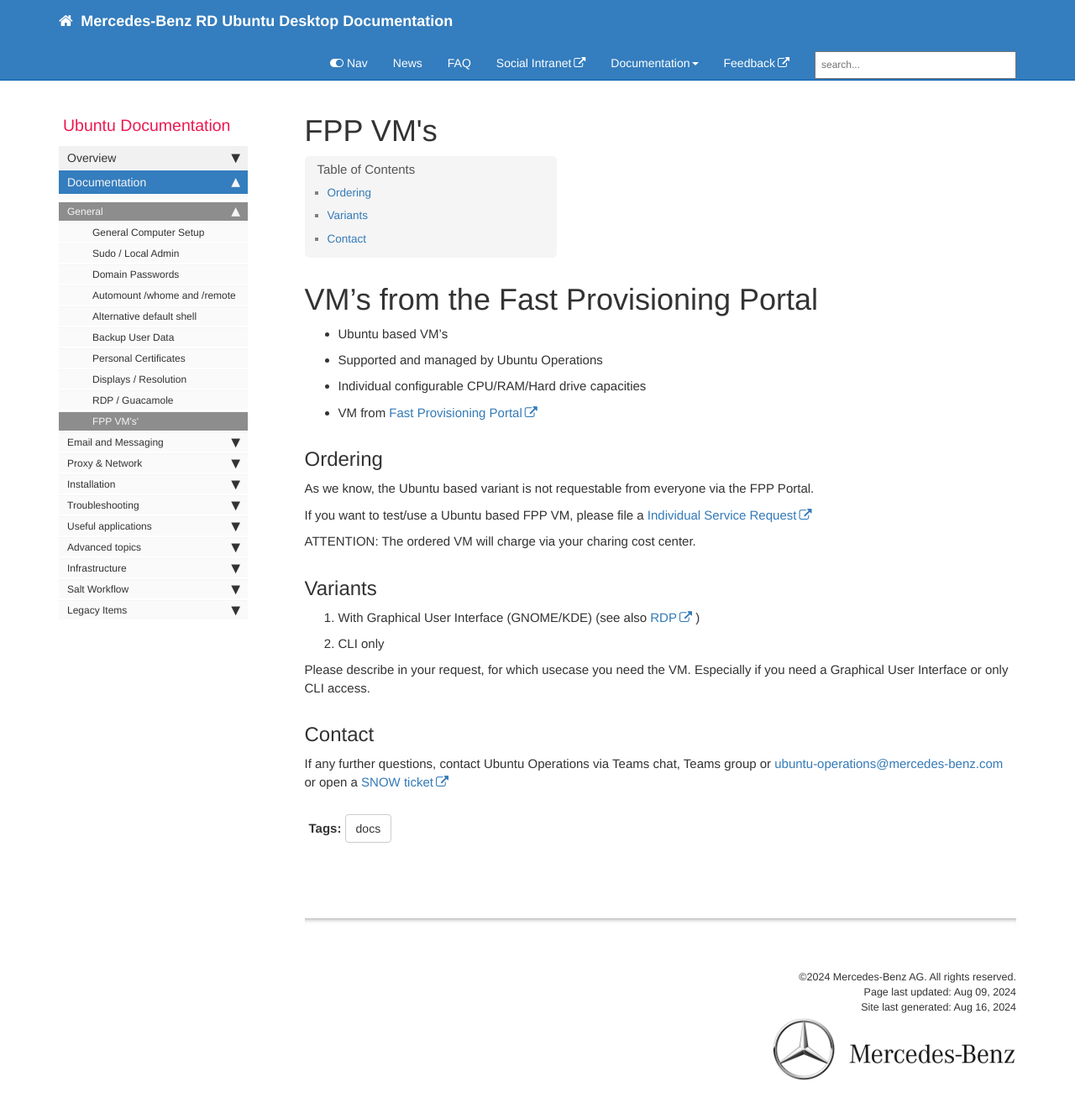
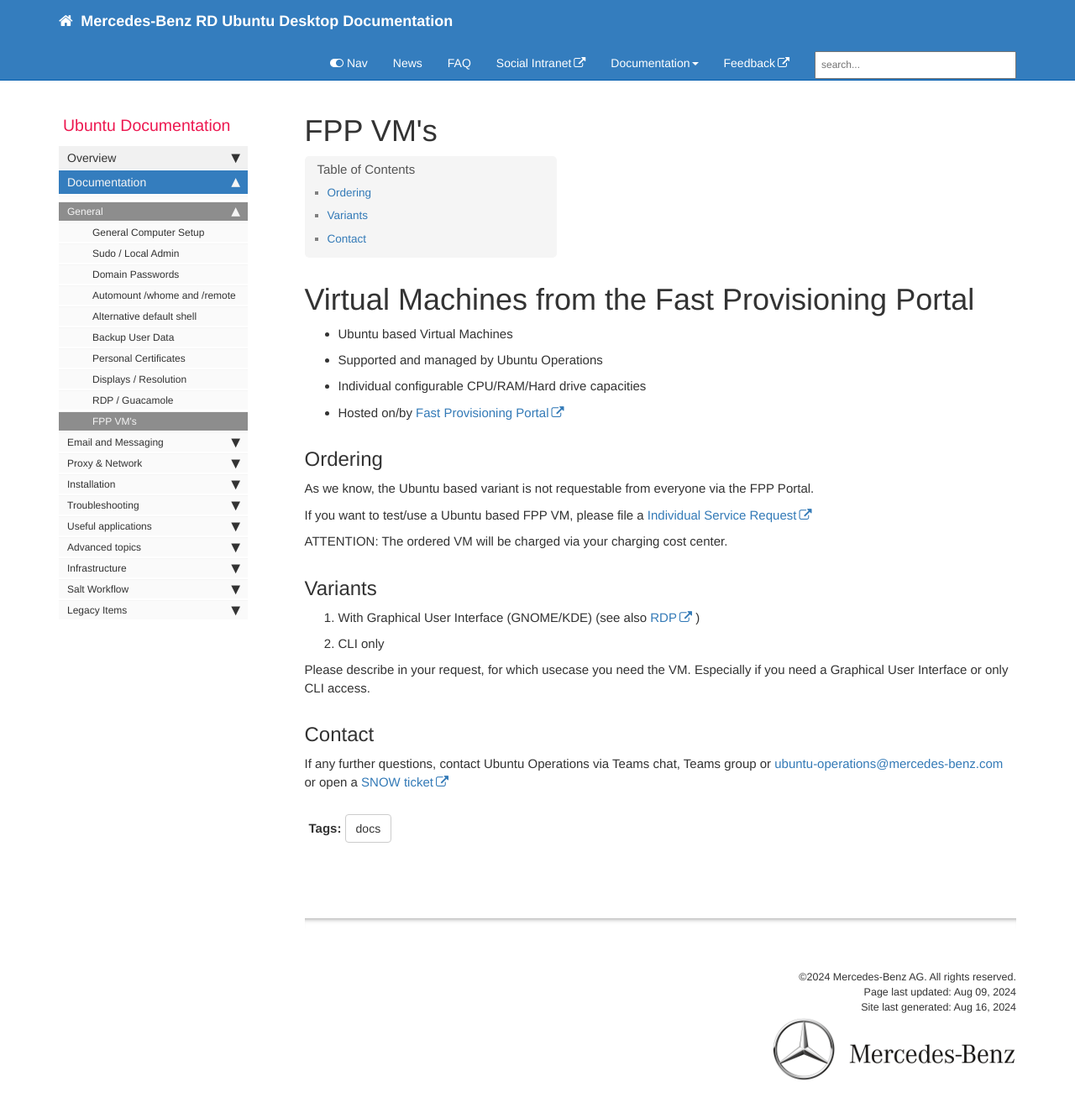
Before and after one commit to RajputPawan/Prometheus, a Jekyll site: the page built from pages/docs/fpp.md, in a window 1280 px wide and 1350 px high. Shown: the top 1326 px of the window at 84% size. Built offline with Jekyll 4.4.1, drawn with Linux system fonts in a browser that asks for light colours; comment, search, counter and statistics services are not loaded.

Commit message:
UBUNTUOP-1901/ohnemud-guacamole-documentation

```diff
--- a/_data/sidebars/default_sidebar.yml
+++ b/_data/sidebars/default_sidebar.yml
@@ -103,7 +103,7 @@
           url: /guacamole.html
           output: web, pdf
 
-        - title: FPP VM's'
+        - title: FPP VM's
           url: /fpp.html
           output: web, pdf
 
--- a/pages/docs/fpp.md
+++ b/pages/docs/fpp.md
@@ -9,12 +9,12 @@
 folder: docs
 ---
 
-# VM's from the Fast Provisioning Portal
+# Virtual Machines from the Fast Provisioning Portal
 
-- Ubuntu based VM's
+- Ubuntu based Virtual Machines
 - Supported and managed by Ubuntu Operations
 - Individual configurable CPU/RAM/Hard drive capacities
-- VM from [Fast Provisioning Portal](https://rdvcprod-fpp.rd.corpintra.net/catalog/#/consume/library)
+- Hosted on/by [Fast Provisioning Portal](https://rdvcprod-fpp.rd.corpintra.net/catalog/#/consume/library)
 
 
 ## Ordering
@@ -23,7 +23,7 @@
 
 If you want to test/use a Ubuntu based FPP VM, please file a [Individual Service Request](https://pages.git.i.mercedes-benz.com/ubunturd/ubuntudoc/inquiry-help.html)
 
-ATTENTION: The ordered VM will charge via your charing cost center.
+ATTENTION: The ordered VM will be charged via your charging cost center.
 
 
 ## Variants
```
